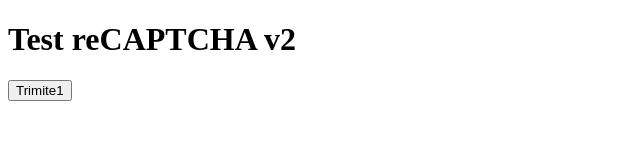
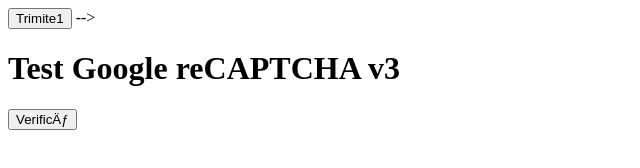
Before and after one commit to Sergiu333/recaptcha-front, a plain HTML site: page index.html in a window 1280 px wide. Shown: the whole page, without its empty margins (0-640 px from the left). Drawn offline with Linux system fonts and the light colour scheme.

Commit message:
Update index.html

```diff
--- a/index.html
+++ b/index.html
@@ -1,4 +1,4 @@
-<!DOCTYPE html>
+<!-- <!DOCTYPE html>
 <html lang="ro">
 <head>
     <meta charset="UTF-8">
@@ -48,3 +48,43 @@
 </script>
 </body>
 </html>
+ -->
+
+
+
+ <!DOCTYPE html>
+<html>
+<head>
+  <title>Test reCAPTCHA v3</title>
+  <script src="https://www.google.com/recaptcha/api.js?render=6Lddu0orAAAAAJX_tGcRWQFMkIhPXfo8ShMGvqgT"></script>
+  <script>
+    function runCaptcha() {
+      grecaptcha.ready(function () {
+        grecaptcha.execute('6Lddu0orAAAAAJX_tGcRWQFMkIhPXfo8ShMGvqgT', { action: 'submit' }).then(function (token) {
+          // Trimite tokenul către backend
+          fetch('http://localhost:3000/verify', {
+            method: 'POST',
+            headers: {
+              'Content-Type': 'application/json'
+            },
+            body: JSON.stringify({ token })
+          })
+            .then(response => response.json())
+            .then(data => {
+              console.log('Răspuns server:', data);
+              alert(`reCAPTCHA success: ${data.success}, scor: ${data.score}`);
+            })
+            .catch(error => {
+              console.error('Eroare:', error);
+              alert('A apărut o eroare.');
+            });
+        });
+      });
+    }
+  </script>
+</head>
+<body>
+  <h1>Test Google reCAPTCHA v3</h1>
+  <button onclick="runCaptcha()">Verifică</button>
+</body>
+</html>
```
